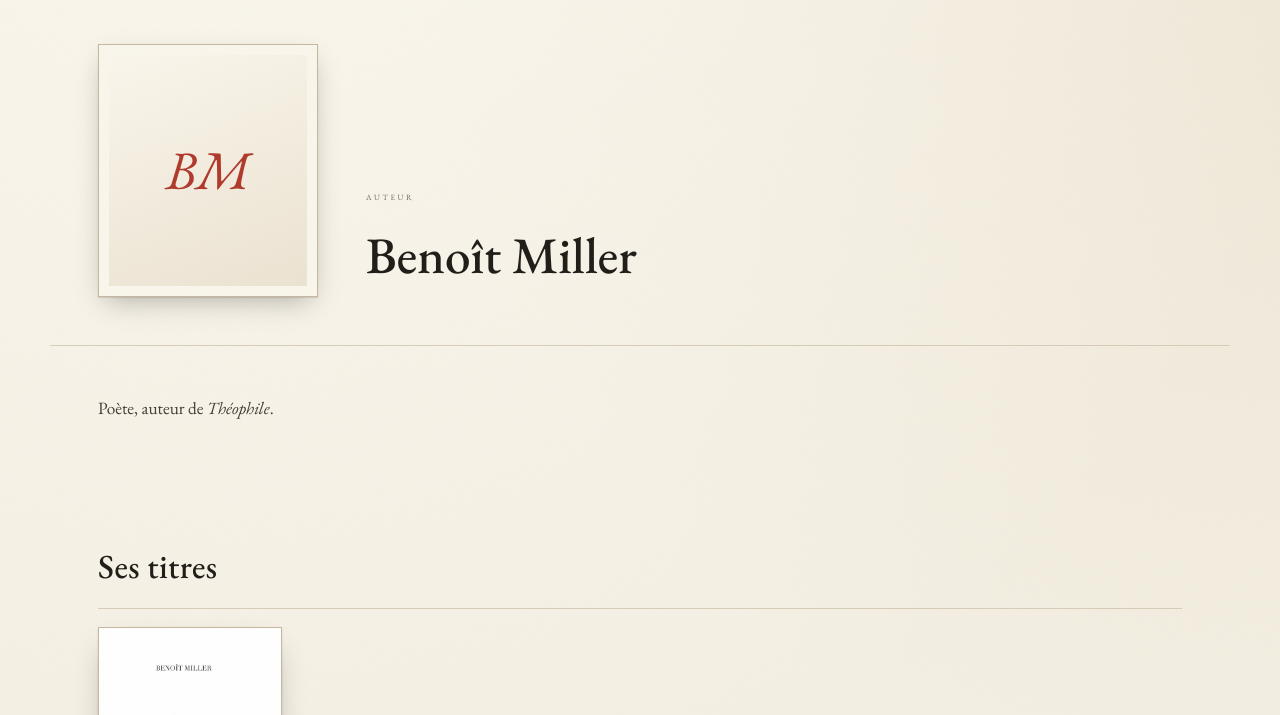
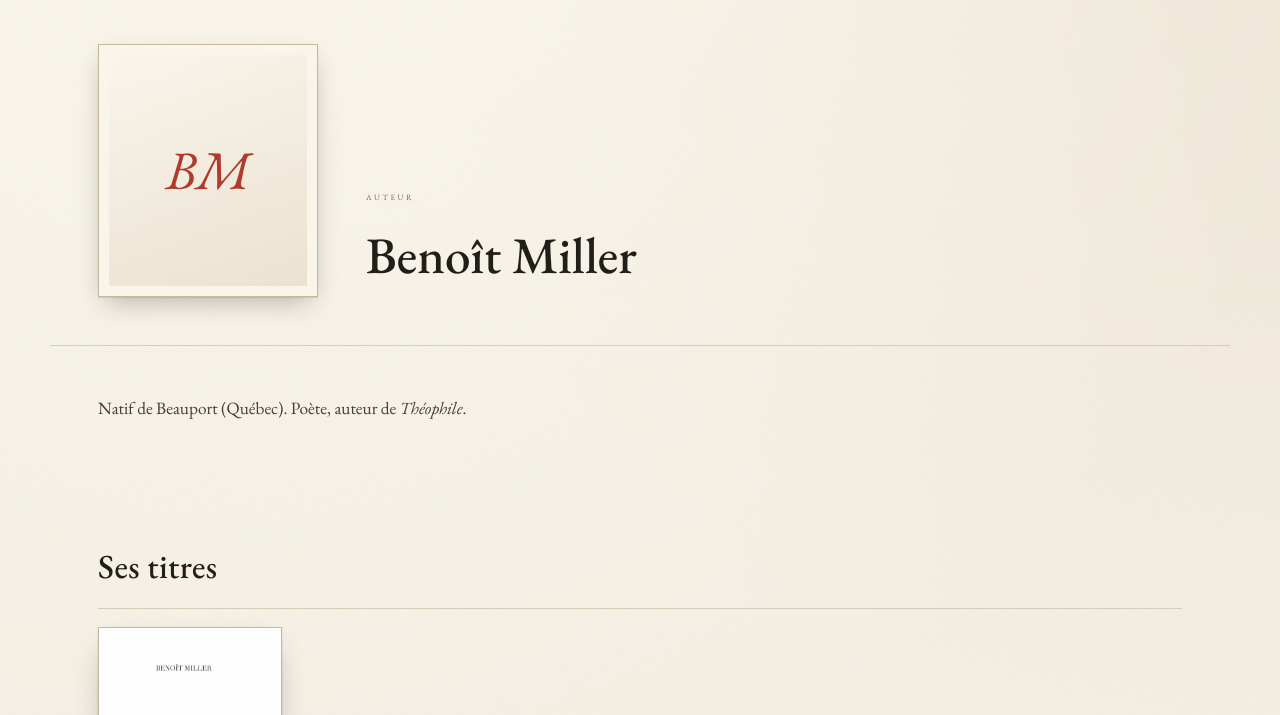
Before and after one commit to mises-a-jour/synoptique-site, an Eleventy site: page src/auteurs/benoit-miller.md in a window 1280 px wide. Shown: the part 85-800 px from the top of the page. Built offline with nearby package versions, Linux system fonts and the light colour scheme; Eleventy itself is replaced by a stand-in of ours; files that its build step writes are made by us from their sources.

Commit message:
Update Auteur “benoit-miller”

```diff
--- a/src/auteurs/benoit-miller.md
+++ b/src/auteurs/benoit-miller.md
@@ -8,4 +8,4 @@ ini: BM
 photo: ''
 ---
 
-Poète, auteur de _Théophile_.
+Natif de Beauport (Québec). Poète, auteur de _Théophile_.
```
